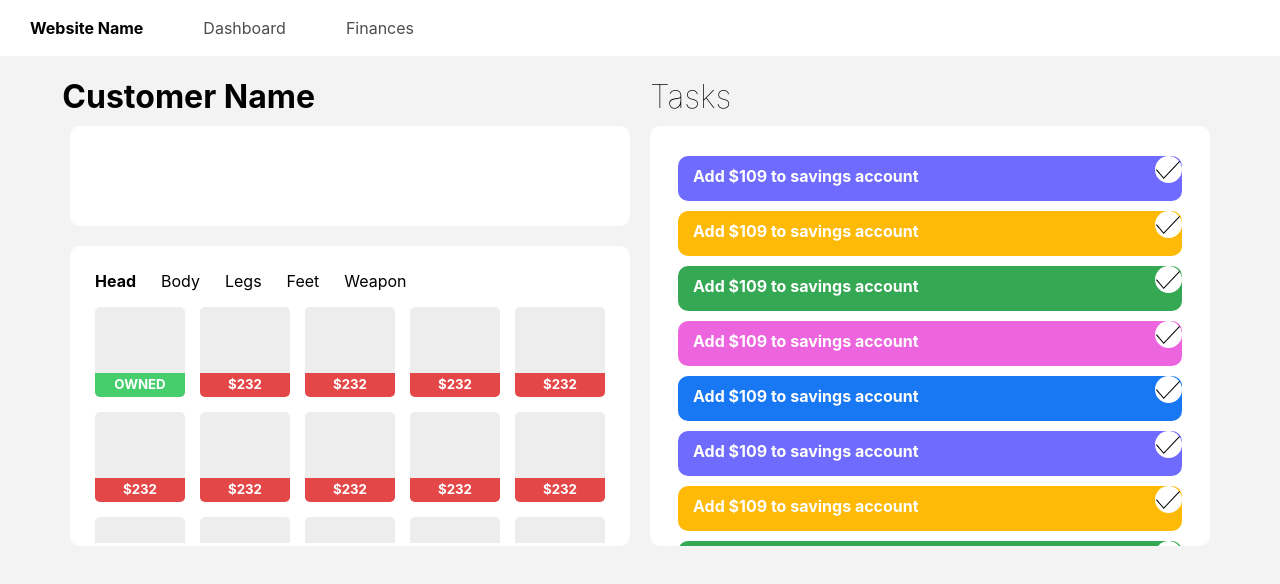
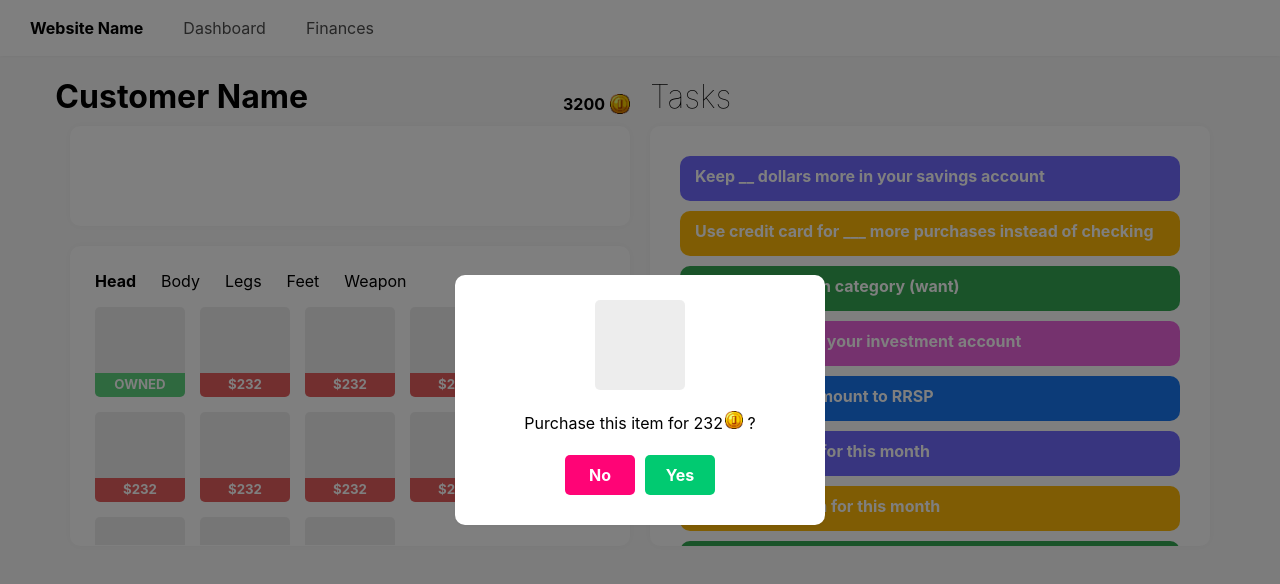
Before and after one commit to justin-chu/VandyHacksVII, a React (Create React App) app in the folder frontend/: page / in a window 1280 px wide. Both pictures are taken after a click on the link "OWNED". Shown: the top 584 px of the page. Built offline with nearby package versions, Linux system fonts and the light colour scheme.

Commit message:
Finished dashboard page design

```diff
--- a/frontend/package.json
+++ b/frontend/package.json
@@ -9,8 +9,11 @@
     "react": "^16.13.1",
     "react-confetti": "^6.0.0",
     "react-dom": "^16.13.1",
+    "react-responsive": "^8.1.0",
+    "react-reveal": "^1.2.2",
     "react-router-dom": "^5.2.0",
-    "react-scripts": "3.4.3"
+    "react-scripts": "3.4.3",
+    "reactjs-popup": "^2.0.4"
   },
   "scripts": {
     "start": "react-scripts start",
--- a/frontend/src/App.css
+++ b/frontend/src/App.css
@@ -1,5 +1,5 @@
 body {
-  background-color: #f3f3f3;
+  background-color: #fafafa;
 }
 
 ul {
@@ -8,7 +8,7 @@ ul {
   padding: 0;
   overflow: hidden;
   background-color: white;
-  filter: drop-shadow(0, 2, 4, rgba(0, 0, 0, 0.1));
+  box-shadow: 0 1px 3px rgba(9, 11, 13, 0.04);
 }
 
 li {
@@ -19,7 +19,7 @@ li a {
   display: inline-block;
   color: rgba(0, 0, 0, 0.7);
   text-align: center;
-  padding: 18px 30px;
+  padding: 18px 20px;
   text-decoration: none;
 }
 
--- a/frontend/src/App.js
+++ b/frontend/src/App.js
@@ -11,7 +11,10 @@ export default function App() {
         <nav>
           <ul>
             <li>
-              <Link to="/" style={{ fontWeight: "bold", color: "black" }}>
+              <Link
+                to="/"
+                style={{ fontWeight: "bold", color: "black", marginLeft: 10 }}
+              >
                 Website Name
               </Link>
             </li>
--- a/frontend/src/components/item/item.css
+++ b/frontend/src/components/item/item.css
@@ -9,7 +9,7 @@
 
 .owned {
   border-radius: 0 0 5px 5px;
-  background-color: rgba(0, 193, 54, 0.7);
+  background-color: rgba(0, 193, 54, 0.6);
   width: 90px;
   height: 24px;
   margin-top: 66px;
@@ -17,8 +17,76 @@
 
 .not-owned {
   border-radius: 0 0 5px 5px;
-  background-color: rgba(223, 0, 0, 0.7);
+  background-color: rgba(223, 0, 0, 0.6);
   width: 90px;
   height: 24px;
   margin-top: 66px;
 }
+
+@keyframes anvil {
+  0% {
+    transform: scale(1) translateY(0px);
+    opacity: 0;
+    box-shadow: 0 0 0 rgba(241, 241, 241, 0);
+  }
+  1% {
+    transform: scale(0.96) translateY(10px);
+    opacity: 0;
+    box-shadow: 0 0 0 rgba(241, 241, 241, 0);
+  }
+  100% {
+    transform: scale(1) translateY(0px);
+    opacity: 1;
+    box-shadow: 0 0 500px rgba(241, 241, 241, 0);
+  }
+}
+
+.popup-content {
+  -webkit-animation: anvil 0.3s cubic-bezier(0.38, 0.1, 0.36, 0.9) forwards;
+  animation: anvil 0.3s cubic-bezier(0.38, 0.1, 0.36, 0.9) forwards;
+}
+
+.modal {
+  background-color: white;
+  box-shadow: 0 1px 3px rgba(9, 11, 13, 0.04);
+  width: 320px;
+  height: 200px;
+  border-radius: 10px;
+  padding: 25px;
+  display: flex;
+  flex-direction: column;
+  align-items: center;
+}
+
+.popup-overlay {
+  background: rgba(0, 0, 0, 0.5);
+}
+
+.buttons {
+  display: flex;
+  justify-content: space-between;
+  width: 150px;
+  margin: auto;
+}
+
+.red-button {
+  cursor: pointer;
+  background-color: #ff0476;
+  height: 40px;
+  width: 70px;
+  border-radius: 5px;
+  display: flex;
+  justify-content: center;
+  align-items: center;
+}
+
+.green-button {
+  cursor: pointer;
+  background-color: #01ca71;
+  height: 40px;
+  width: 70px;
+  border-radius: 5px;
+  display: flex;
+  justify-content: center;
+  align-items: center;
+}
--- a/frontend/src/components/item/item.js
+++ b/frontend/src/components/item/item.js
@@ -1,9 +1,24 @@
 import React from "react";
+import Popup from "reactjs-popup";
+import Confetti from "react-confetti";
+import Coin from "../../images/coin.gif";
 import "./item.css";
 
 export default function Item(props) {
+  const [open, setOpen] = React.useState(false);
+  const [confetti, setConfetti] = React.useState(0);
+  const closeModal = () => setOpen(false);
+
+  const startConfetti = () => {
+    setConfetti(300);
+    setTimeout(() => {
+      setConfetti(0);
+    }, 3000);
+  };
+
   return (
-    <a className="item">
+    <>
+      <a onClick={() => setOpen((o) => !o)} className="item">
         {props.owned ? (
           <div className="owned">
             <h5 style={{ color: "white", textAlign: "center", paddingTop: 3 }}>
@@ -18,5 +33,38 @@ export default function Item(props) {
           </div>
         )}
       </a>
+      <Confetti numberOfPieces={confetti} />
+      <Popup open={open} closeOnDocumentClick onClose={closeModal}>
+        <div className="modal">
+          <div className="item"></div>
+          <div style={{ marginTop: -10 }}>
+            <p>
+              Purchase this item for 232
+              <img
+                style={{ marginLeft: 2 }}
+                src={Coin}
+                height={18}
+                width={18}
+              />
+              {"  "}?
+            </p>
+          </div>
+          <div className="buttons">
+            <a className="red-button" onClick={closeModal}>
+              <h4 style={{ margin: 0, color: "white" }}>No</h4>
+            </a>
+            <a
+              className="green-button"
+              onClick={() => {
+                closeModal();
+                startConfetti();
+              }}
+            >
+              <h4 style={{ margin: 0, color: "white" }}>Yes</h4>
+            </a>
+          </div>
+        </div>
+      </Popup>
+    </>
   );
 }
--- a/frontend/src/components/task/task.css
+++ b/frontend/src/components/task/task.css
@@ -1,6 +1,6 @@
 .task {
   height: 45px;
-  width: 90%;
+  width: 500px;
   border-radius: 10px;
   margin-top: 5px;
   margin-bottom: 5px;
@@ -9,56 +9,6 @@
   justify-content: space-between;
 }
 
-.checkmark {
-  width: 25px;
-  height: 25px;
-  margin-top: 10px;
-  margin-right: 10px;
-  border-radius: 50%;
-  display: block;
-  stroke-width: 2;
-  stroke: #fff;
-  stroke-miterlimit: 10;
-  box-shadow: inset 0px 0px 0px #7ac142;
-  animation: fill 0.4s ease-in-out 0.4s forwards,
-    scale 0.3s ease-in-out 0.9s both;
+.task :hover {
+  back: 0.5;
 }
-
-.checkmark__circle {
-  stroke-dasharray: 166;
-  stroke-dashoffset: 166;
-  stroke-width: 2;
-  stroke-miterlimit: 10;
-  stroke: #7ac142;
-  fill: none;
-  animation: stroke 0.6s cubic-bezier(0.65, 0, 0.45, 1) forwards;
-}
-
-.checkmark__check {
-  transform-origin: 50% 50%;
-  stroke-dasharray: 48;
-  stroke-dashoffset: 48;
-  animation: stroke 0.3s cubic-bezier(0.65, 0, 0.45, 1) 0.8s forwards;
-}
-
-@keyframes stroke {
-  100% {
-    stroke-dashoffset: 0;
-  }
-}
-
-@keyframes scale {
-  0%,
-  100% {
-    transform: none;
-  }
-  50% {
-    transform: scale3d(1.1, 1.1, 1);
-  }
-}
-
-@keyframes fill {
-  100% {
-    box-shadow: inset 0px 0px 0px 30px #7ac142;
-  }
-}
--- a/frontend/src/components/task/task.js
+++ b/frontend/src/components/task/task.js
@@ -2,52 +2,13 @@ import React from "react";
 import "./task.css";
 
 export default function Task(props) {
-  const [open, setOpen] = React.useState(false);
   return (
-    <div style={{ backgroundColor: props.backgroundColor }} className="task">
-      <h4 style={{ marginTop: 10, marginLeft: 15 }}>
-        Add $109 to savings account
-      </h4>
-      <a style={{ cursor: "pointer" }} onClick={() => setOpen(true)}>
-        <div
-          style={{
-            width: 25,
-            height: 25,
-            borderRadius: "50%",
-            backgroundColor: "white",
-            padding: 1,
-          }}
-        >
-          <svg
-            width="24"
-            height="24"
-            xmlns="http://www.w3.org/2000/svg"
-            fill-rule="evenodd"
-            clip-rule="evenodd"
-          >
-            <path d="M24 4.685l-16.327 17.315-7.673-9.054.761-.648 6.95 8.203 15.561-16.501.728.685z" />
-          </svg>
-        </div>
-        {open && (
-          <svg
-            class="checkmark"
-            xmlns="http://www.w3.org/2000/svg"
-            viewBox="0 0 52 52"
-          >
-            <circle
-              class="checkmark__circle"
-              cx="26"
-              cy="26"
-              r="25"
-              fill="none"
-            />
-            <path
-              class="checkmark__check"
-              fill="none"
-              d="M14.1 27.2l7.1 7.2 16.7-16.8"
-            />
-          </svg>
-        )}
+    <div>
+      <a
+        style={{ cursor: "pointer", backgroundColor: props.backgroundColor }}
+        className="task"
+      >
+        <h4 style={{ marginTop: 10, marginLeft: 15 }}>{props.task}</h4>
       </a>
     </div>
   );
--- a/frontend/src/pages/dashboard/dashboard.css
+++ b/frontend/src/pages/dashboard/dashboard.css
@@ -25,7 +25,7 @@
   width: 560px;
   background-color: white;
   border-radius: 10px;
-  box-shadow: 0, 0, rgba(0, 0, 0, 1);
+  box-shadow: 0 0px 10px rgba(9, 11, 13, 0.04);
   margin-bottom: 20px;
 }
 
@@ -34,7 +34,7 @@
   width: 560px;
   background-color: white;
   border-radius: 10px;
-  filter: drop-shadow(0, 0, 0, 30, rgba(0, 0, 0, 1));
+  box-shadow: 0 0px 10px rgba(9, 11, 13, 0.04);
   overflow: hidden;
 }
 
@@ -46,7 +46,7 @@
 
 .items {
   margin-left: 25px;
-  height: 236px;
+  height: 238px;
   display: grid;
   grid-template-columns: 105px 105px 105px 105px 105px;
   overflow: hidden;
@@ -58,7 +58,7 @@
   width: 560px;
   background-color: white;
   border-radius: 10px;
-  filter: drop-shadow(0, 0, 0, 30, rgba(0, 0, 0, 1));
+  box-shadow: 0 0px 10px rgba(9, 11, 13, 0.04);
   padding-top: 25px;
   padding-bottom: 25px;
   display: flex;
@@ -71,3 +71,68 @@
 ::-webkit-scrollbar {
   display: none;
 }
+
+@keyframes anvil {
+  0% {
+    transform: scale(1) translateY(0px);
+    opacity: 0;
+    box-shadow: 0 0 0 rgba(241, 241, 241, 0);
+  }
+  1% {
+    transform: scale(0.96) translateY(10px);
+    opacity: 0;
+    box-shadow: 0 0 0 rgba(241, 241, 241, 0);
+  }
+  100% {
+    transform: scale(1) translateY(0px);
+    opacity: 1;
+    box-shadow: 0 0 500px rgba(241, 241, 241, 0);
+  }
+}
+
+.popup-content {
+  -webkit-animation: anvil 0.3s cubic-bezier(0.38, 0.1, 0.36, 0.9) forwards;
+  animation: anvil 0.3s cubic-bezier(0.38, 0.1, 0.36, 0.9) forwards;
+}
+
+.modal {
+  background-color: white;
+  box-shadow: 0 1px 3px rgba(9, 11, 13, 0.04);
+  width: 320px;
+  height: 100px;
+  border-radius: 10px;
+  padding: 25px;
+}
+
+.popup-overlay {
+  background: rgba(0, 0, 0, 0.5);
+}
+
+.buttons {
+  display: flex;
+  justify-content: space-between;
+  width: 150px;
+  margin: auto;
+}
+
+.red-button {
+  cursor: pointer;
+  background-color: #ff0476;
+  height: 40px;
+  width: 70px;
+  border-radius: 5px;
+  display: flex;
+  justify-content: center;
+  align-items: center;
+}
+
+.green-button {
+  cursor: pointer;
+  background-color: #01ca71;
+  height: 40px;
+  width: 70px;
+  border-radius: 5px;
+  display: flex;
+  justify-content: center;
+  align-items: center;
+}
--- a/frontend/src/pages/dashboard/dashboard.js
+++ b/frontend/src/pages/dashboard/dashboard.js
@@ -1,16 +1,39 @@
 import React from "react";
 import "./dashboard.css";
+import Popup from "reactjs-popup";
+import Zoom from "react-reveal/Zoom";
+import Coin from "../../images/coin.gif";
 import Item from "../../components/item/item";
 import Task from "../../components/task/task";
 
 export default function Dashboard() {
   const [category, setCategory] = React.useState(0);
+  const [open, setOpen] = React.useState(false);
+  const closeModal = () => setOpen(false);
+
+  // const renderItem = () => {
+
+  // }
+
+  // const renderTask = () => {
+  //   return (
+
+  //   )
+  // }
 
   return (
     <div style={{ display: "flex", justifyContent: "center" }}>
       <div className="content">
         <div className="left">
-          <h1 style={{ marginBottom: 10, marginRight: 315 }}>Customer Name</h1>
+          <div style={{ display: "flex", justifyContent: "space-between" }}>
+            <h1 style={{ marginBottom: 10, marginRight: 255 }}>
+              Customer Name
+            </h1>
+            <div style={{ display: "flex", marginTop: 38 }}>
+              <h4 style={{ margin: 0, marginRight: 5 }}>3200</h4>
+              <img src={Coin} height={20} width={20} />
+            </div>
+          </div>
           <div className="panel1"></div>
           <div className="panel2">
             <div className="categories">
@@ -94,20 +117,6 @@ export default function Dashboard() {
               <Item />
               <Item />
               <Item />
-              <Item />
-              <Item />
-              <Item />
-              <Item />
-              <Item />
-              <Item />
-              <Item />
-              <Item />
-              <Item />
-              <Item />
-              <Item />
-              <Item />
-              <Item />
-              <Item />
             </div>
           </div>
         </div>
@@ -115,21 +124,84 @@ export default function Dashboard() {
         <div className="right">
           <h1 style={{ marginBottom: 10, fontWeight: 100 }}>Tasks</h1>
           <div className="panel3">
-            <Task backgroundColor="#706BFF" />
-            <Task backgroundColor="#FFBA08" />
-            <Task backgroundColor="#34A853" />
-            <Task backgroundColor="#EC64DE" />
-            <Task backgroundColor="#1877F2" />
-            <Task backgroundColor="#706BFF" />
-            <Task backgroundColor="#FFBA08" />
-            <Task backgroundColor="#34A853" />
-            <Task backgroundColor="#EC64DE" />
-            <Task backgroundColor="#1877F2" />
-            <Task backgroundColor="#706BFF" />
-            <Task backgroundColor="#FFBA08" />
+            <Zoom>
+              <a onClick={() => setOpen((o) => !o)}>
+                <Task
+                  task="Keep __ dollars more in your savings account"
+                  backgroundColor="#706BFF"
+                />
+              </a>
+              <a onClick={() => setOpen((o) => !o)}>
+                <Task
+                  task="Use credit card for ___ more purchases instead of checking"
+                  backgroundColor="#FFBA08"
+                />
+              </a>
+              <a onClick={() => setOpen((o) => !o)}>
+                <Task
+                  task="Spend ___ less on category (want)"
+                  backgroundColor="#34A853"
+                />
+              </a>
+              <a onClick={() => setOpen((o) => !o)}>
+                <Task
+                  task="Put ___ dollars in your investment account"
+                  backgroundColor="#EC64DE"
+                />
+              </a>
+              <a onClick={() => setOpen((o) => !o)}>
+                <Task
+                  task="Contribute ___ amount to RRSP"
+                  backgroundColor="#1877F2"
+                />
+              </a>
+              <a onClick={() => setOpen((o) => !o)}>
+                <Task
+                  task="Pay your ___ bill for this month"
+                  backgroundColor="#706BFF"
+                />
+              </a>
+              <a onClick={() => setOpen((o) => !o)}>
+                <Task
+                  task="Pay your ___ loan for this month"
+                  backgroundColor="#FFBA08"
+                />
+              </a>
+              <a onClick={() => setOpen((o) => !o)}>
+                <Task
+                  task="Keep __ dollars more in your savings account"
+                  backgroundColor="#34A853"
+                />
+              </a>
+              <a onClick={() => setOpen((o) => !o)}>
+                <Task
+                  task="Keep __ dollars more in your savings account"
+                  backgroundColor="#EC64DE"
+                />
+              </a>
+              <a onClick={() => setOpen((o) => !o)}>
+                <Task
+                  task="Keep __ dollars more in your savings account"
+                  backgroundColor="#1877F2"
+                />
+              </a>
+            </Zoom>
           </div>
         </div>
       </div>
+      <Popup open={open} closeOnDocumentClick onClose={closeModal}>
+        <div className="modal">
+          <p>Are you sure you have completed this task?</p>
+          <div className="buttons">
+            <a className="red-button" onClick={closeModal}>
+              <h4 style={{ margin: 0, color: "white" }}>No</h4>
+            </a>
+            <a className="green-button" onClick={closeModal}>
+              <h4 style={{ margin: 0, color: "white" }}>Yes</h4>
+            </a>
+          </div>
+        </div>
+      </Popup>
     </div>
   );
 }
```
Also changed, not shown: frontend/src/images/coin.gif (added), 1 other file (tests, documents, lock files or other folders). Lines whose indentation alone changed are shown as unchanged.
